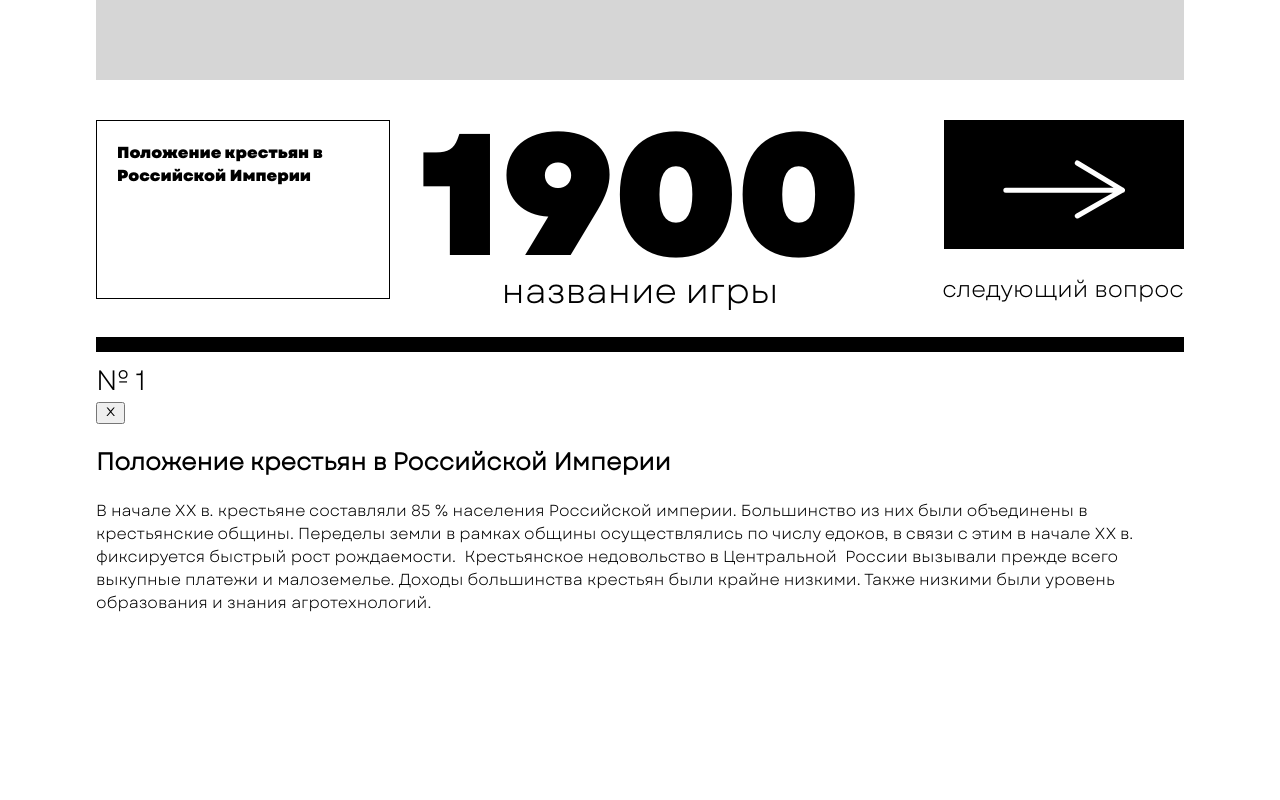
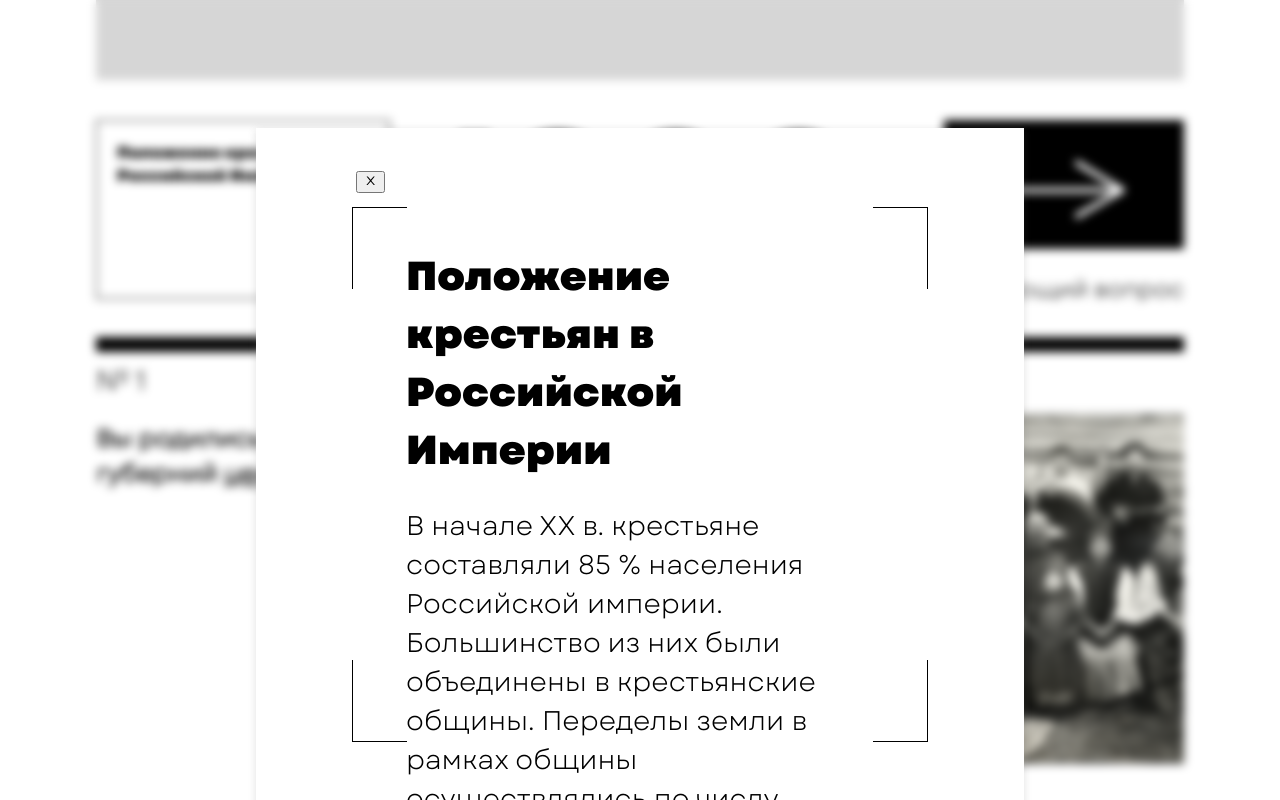
Before and after one commit to abshnko/revolution-game, a React (Create React App) app: page / in a window 1280 px wide. Both pictures are taken after a click on the link "центральной России". Built offline with nearby package versions, Linux system fonts and the light colour scheme.

Commit message:
added infos to upper left box and made info modal

```diff
--- a/src/components/GamePage/CurrentInfo.js
+++ b/src/components/GamePage/CurrentInfo.js
@@ -8,7 +8,9 @@ const CurrentInfo = ({
   currentInfoDisplayed,
 }) => {
   return (
-    <div className="card" id={question[0].id}>
+    <>
+      <div className="blur"></div>
+      <div className="modal" id={question[0].id}>
         <div className="close-info">
           <button
             onClick={() => {
@@ -26,7 +28,11 @@ const CurrentInfo = ({
           </button>
         </div>
         <div className="current-info">
-        <div className="infoName">
+          <div className="rect1"></div>
+          <div className="rect2"></div>
+          <div className="rect3"></div>
+          <div className="rect4"></div>
+          <div className="info-name">
             <h2>{currentInfoDisplayed.infoName}</h2>
           </div>
           {/* <div className="img-container">
@@ -38,6 +44,7 @@ const CurrentInfo = ({
           </div>
         </div>
       </div>
+    </>
   );
 };
 
--- a/src/components/GamePage/GamePage.js
+++ b/src/components/GamePage/GamePage.js
@@ -11,9 +11,10 @@ import Loading from "./Loading";
 import { INFOSReducer } from "../../reducer";
 import LoseScreen from "./LoseScreen";
 import { BsArrowRight } from "react-icons/bs";
+import InfoModal from "./InfoModal";
 
 function GamePage({ questions }) {
-  const [index, setIndex] = useState(1119);
+  const [index, setIndex] = useState(1000);
   const [question, setQuestion] = useState(questions);
   const [questionChanged, setQuestionChanged] = useState(false);
   const [isLoading, setIsLoading] = useState(true);
@@ -32,7 +33,7 @@ function GamePage({ questions }) {
     const i = INFOS.findIndex(
       (infoObj) => infoObj.period === question[0].period
     );
-    console.log("index in INFOS:", i);
+    // console.log("index in INFOS:", i);
     INFOS.forEach((INFO) => {
       INFO.isShowEntries = false;
     });
@@ -49,7 +50,7 @@ function GamePage({ questions }) {
     newArray[i] = newObj;
     setINFOS(newArray);
 
-    console.log(INFOS, "added into existed obj");
+    // console.log(INFOS, "added into existed obj");
   };
 
   const addINFO = () => {
@@ -117,9 +118,9 @@ function GamePage({ questions }) {
     return () => clearTimeout(time);
   }, [imgLoaded]);
 
-  useEffect(() => {
-    console.log("array changed, new length:", INFOS.length);
-  }, [INFOS]);
+  //   useEffect(() => {
+  //     console.log("array changed, new length:", INFOS.length);
+  //   }, [INFOS]);
 
   const nextClick = (id, isActive, next, nextJump, jumpFromHere) => {
     if (nextJump !== 0) {
@@ -215,6 +216,7 @@ function GamePage({ questions }) {
                     );
                   })} */}
                 {/* </div> */}
+                {/* {isShowInfo} */}
                 <div className="timeline"></div>
                 {isShowInfo && ( //show currently chosen info entry
                   <CurrentInfo
@@ -231,7 +233,7 @@ function GamePage({ questions }) {
                           return (
                             <div
                               className="info"
-                              onClick={() => chooseDisplayedInfo(info.infoId)} //FIX
+                              onClick={() => chooseDisplayedInfo(info.id)} //FIX
                             >
                               {info.name}
                             </div>
@@ -239,14 +241,24 @@ function GamePage({ questions }) {
                         })
                       : null}
 
-                    {question[0].options.forEach((option) => {
+                    {question[0].options.map((option) => {
+                      const localInfos = [];
+                      var id = 0;
                       if ("infos" in option) {
-                        option.infos.map((info) => {
-                          console.log(info.name);
-                          return <div className="info">{info.text}</div>;
+                        option.infos.forEach((info) => {
+                          id = info.id;
+                          localInfos.push(info.name);
                         });
+                        return (
+                          <div
+                            className="info"
+                            onClick={() => chooseDisplayedInfo(id)}
+                          >
+                            {localInfos}
+                          </div>
+                        );
                       } else {
-                        console.log("NO");
+                        return null;
                       }
                     })}
                   </div>
@@ -285,7 +297,7 @@ function GamePage({ questions }) {
                 </div>
                 <div className="question-number">№ {questionCounter}</div>
                 <div className="main">
-                  {!isShowInfo && (
+                  {/* {!isShowInfo && ( */}
                   <>
                     <div className="question">
                       {isLoading && <Loading />}
@@ -306,7 +318,7 @@ function GamePage({ questions }) {
                       />
                     </div>
                   </>
-                  )}
+                  {/* )} */}
                 </div>
 
                 {/* {!isShowInfo && (
--- /dev/null
+++ b/src/components/GamePage/InfoModal.js
@@ -0,0 +1,12 @@
+import React from "react";
+
+const InfoModal = ({ infoName, infoText }) => {
+  return (
+    <>
+      <div className="blur"></div>
+      <div className="info-modal">INFO MODAL</div>
+    </>
+  );
+};
+
+export default InfoModal;
--- a/src/components/GamePage/Question.js
+++ b/src/components/GamePage/Question.js
@@ -46,7 +46,7 @@ const Question = ({ question, nextClick, chooseDisplayedInfo }) => {
       );
     };
     let parts = question[0].text.split(new RegExp(`(${allText.join("|")})`));
-    console.log(parts);
+    // console.log(parts);
     for (let i = 1; i < parts.length; i += 2) {
       parts[i] = l(parts, i);
     }
--- a/src/styles/main/style.css
+++ b/src/styles/main/style.css
@@ -19,6 +19,9 @@ html {
 
 .game-page {
   height: 100%;
+  /* Track */
+  /* Handle */
+  /* Handle on hover */
 }
 
 .game-page .wrapper {
@@ -244,4 +247,122 @@ html {
   -webkit-transition: all 0.2s ease-in-out;
   transition: all 0.2s ease-in-out;
 }
+
+.game-page .blur {
+  position: fixed;
+  top: 0;
+  left: 0;
+  height: 100vh;
+  width: 100vw;
+  -webkit-backdrop-filter: blur(5px);
+          backdrop-filter: blur(5px);
+  z-index: 120;
+}
+
+.game-page .modal {
+  position: fixed;
+  top: 0;
+  left: 0;
+  font-size: 27px;
+  padding: 30px 100px;
+  margin: 10% 20%;
+  background-color: white;
+  z-index: 130;
+  -webkit-box-shadow: rgba(99, 99, 99, 0.2) 0px 2px 8px 0px;
+          box-shadow: rgba(99, 99, 99, 0.2) 0px 2px 8px 0px;
+}
+
+.game-page .modal .current-info {
+  margin: 50px;
+  height: 50vh;
+  position: relative;
+  margin-bottom: 5em;
+}
+
+.game-page .modal .current-info .rect1 {
+  position: fixed;
+  width: 2em;
+  height: 3em;
+  margin-top: -1.5em;
+  margin-left: -2em;
+  border-top: 1px solid black;
+  border-left: 1px solid black;
+}
+
+.game-page .modal .current-info .rect2 {
+  position: absolute;
+  top: 0;
+  right: 0;
+  width: 2em;
+  height: 3em;
+  margin-top: -1.5em;
+  margin-right: -2em;
+  border-top: 1px solid black;
+  border-right: 1px solid black;
+}
+
+.game-page .modal .current-info .rect3 {
+  position: absolute;
+  bottom: 0;
+  left: 0;
+  width: 2em;
+  height: 3em;
+  margin-bottom: -3.5em;
+  margin-left: -2em;
+  border-bottom: 1px solid black;
+  border-left: 1px solid black;
+}
+
+.game-page .modal .current-info .rect4 {
+  position: absolute;
+  bottom: 0;
+  right: 0;
+  width: 2em;
+  height: 3em;
+  margin-bottom: -3.5em;
+  margin-right: -2em;
+  border-bottom: 1px solid black;
+  border-right: 1px solid black;
+}
+
+.game-page .modal .current-info .info-name {
+  font-family: GaretBold;
+  position: -webkit-sticky;
+  position: sticky;
+}
+
+.game-page .modal .current-info .info-name h2 {
+  margin-bottom: 0;
+}
+
+.game-page .modal .current-info .info-text {
+  font-family: GaretRegular;
+  height: 100%;
+  overflow-y: scroll;
+  padding: 0 50px 0 0;
+}
+
+.game-page ::-webkit-scrollbar {
+  width: 8px;
+}
+
+.game-page ::-webkit-scrollbar-track {
+  background-color: rgba(255, 255, 255, 0.76);
+  -webkit-backdrop-filter: blur(5px);
+          backdrop-filter: blur(5px);
+}
+
+.game-page ::-webkit-scrollbar-thumb {
+  background: #a76868;
+  background-color: rgba(199, 199, 199, 0.55);
+  -webkit-backdrop-filter: blur(5px);
+          backdrop-filter: blur(5px);
+}
+
+.game-page ::-webkit-scrollbar-thumb:hover {
+  background: #555;
+  background-color: rgba(143, 143, 143, 0.8);
+  -webkit-backdrop-filter: blur(5px);
+          backdrop-filter: blur(5px);
+}
 /*# sourceMappingURL=style.css.map */
--- a/src/styles/main/style.scss
+++ b/src/styles/main/style.scss
@@ -683,4 +683,121 @@ html {
       }
     }
   }
+
+  .blur {
+    position: fixed;
+    top: 0;
+    left: 0;
+    height: 100vh;
+    width: 100vw;
+    // background-color: blue;
+    backdrop-filter: blur(5px);
+    z-index: 120;
+  }
+  .modal {
+    position: fixed;
+    top: 0;
+    left: 0;
+    font-size: 27px;
+    padding: 30px 100px;
+    margin: 10% 20%;
+    background-color: white;
+    z-index: 130;
+    box-shadow: rgba(99, 99, 99, 0.2) 0px 2px 8px 0px;
+    .close-info {
+    }
+    .current-info {
+      margin: 50px;
+      height: 50vh;
+      position: relative;
+      margin-bottom: 5em;
+      .rect1 {
+        position: fixed;
+        width: 2em;
+        height: 3em;
+        // background-color: rgb(185, 185, 185);
+        margin-top: -1.5em;
+        margin-left: -2em;
+        border-top: 1px solid black;
+        border-left: 1px solid black;
+      }
+      .rect2 {
+        position: absolute;
+        top: 0;
+        right: 0;
+        width: 2em;
+        height: 3em;
+        // background-color: rgb(185, 185, 185);
+        margin-top: -1.5em;
+        margin-right: -2em;
+        border-top: 1px solid black;
+        border-right: 1px solid black;
+      }
+      .rect3 {
+        position: absolute;
+        bottom: 0;
+        left: 0;
+        width: 2em;
+        height: 3em;
+        // background-color: rgb(185, 185, 185);
+        margin-bottom: -3.5em;
+        margin-left: -2em;
+        border-bottom: 1px solid black;
+        border-left: 1px solid black;
+      }
+      .rect4 {
+        position: absolute;
+        bottom: 0;
+        right: 0;
+        width: 2em;
+        height: 3em;
+        // background-color: rgb(185, 185, 185);
+        margin-bottom: -3.5em;
+        margin-right: -2em;
+        border-bottom: 1px solid black;
+        border-right: 1px solid black;
+      }
+      .info-name {
+        font-family: GaretBold;
+        position: sticky;
+
+        h2 {
+          margin-bottom: 0;
+        }
+      }
+
+      .info-text {
+        font-family: GaretRegular;
+        height: 100%;
+        overflow-y: scroll;
+        padding: 0 50px 0 0;
+      }
+    }
+  }
+  // Scrollbar
+  //   /* width */
+  ::-webkit-scrollbar {
+    width: 8px;
+  }
+
+  /* Track */
+  ::-webkit-scrollbar-track {
+    background-color: rgba(255, 255, 255, 0.76);
+    backdrop-filter: blur(5px);
+  }
+
+  /* Handle */
+  ::-webkit-scrollbar-thumb {
+    background: rgb(167, 104, 104);
+    background-color: rgba(199, 199, 199, 0.55);
+    backdrop-filter: blur(5px);
+  }
+
+  /* Handle on hover */
+  ::-webkit-scrollbar-thumb:hover {
+    background: #555;
+    background-color: rgba(143, 143, 143, 0.8);
+    backdrop-filter: blur(5px);
+    //   }
+  }
 }
```
Also changed, not shown: src/data.js, 2 other files (tests, documents, lock files or other folders). Lines whose indentation alone changed are shown as unchanged.
